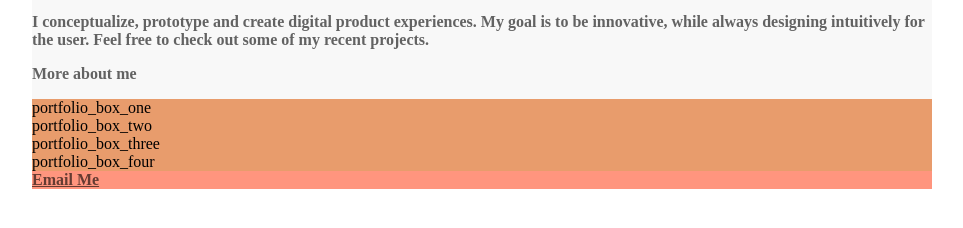
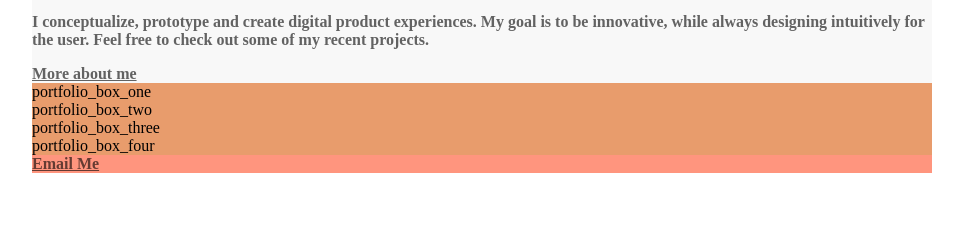
Before and after one commit to illdopa/illdopa.github.io, a plain HTML site: page unit_6/index.html in a window 1280 px wide. Shown: the part 170-398 px from the top of the page, without its empty margins (158-1121 px from the left). Drawn offline with Linux system fonts and the light colour scheme; a web font is replaced by a local one.

Commit message:
linkmoreaboutme

```diff
--- a/unit_6/index.html
+++ b/unit_6/index.html
@@ -15,7 +15,7 @@
 		</header>
 
 			<p> I conceptualize, prototype and create digital product experiences. My goal is to be innovative, while always designing intuitively for the user. Feel free to check out some of my recent projects.</p>
-			<p>More about me</p>
+			<a href="#">More about me</a>
 
 				<article>portfolio_box_one</article>
 				<article>portfolio_box_two</article>
```
